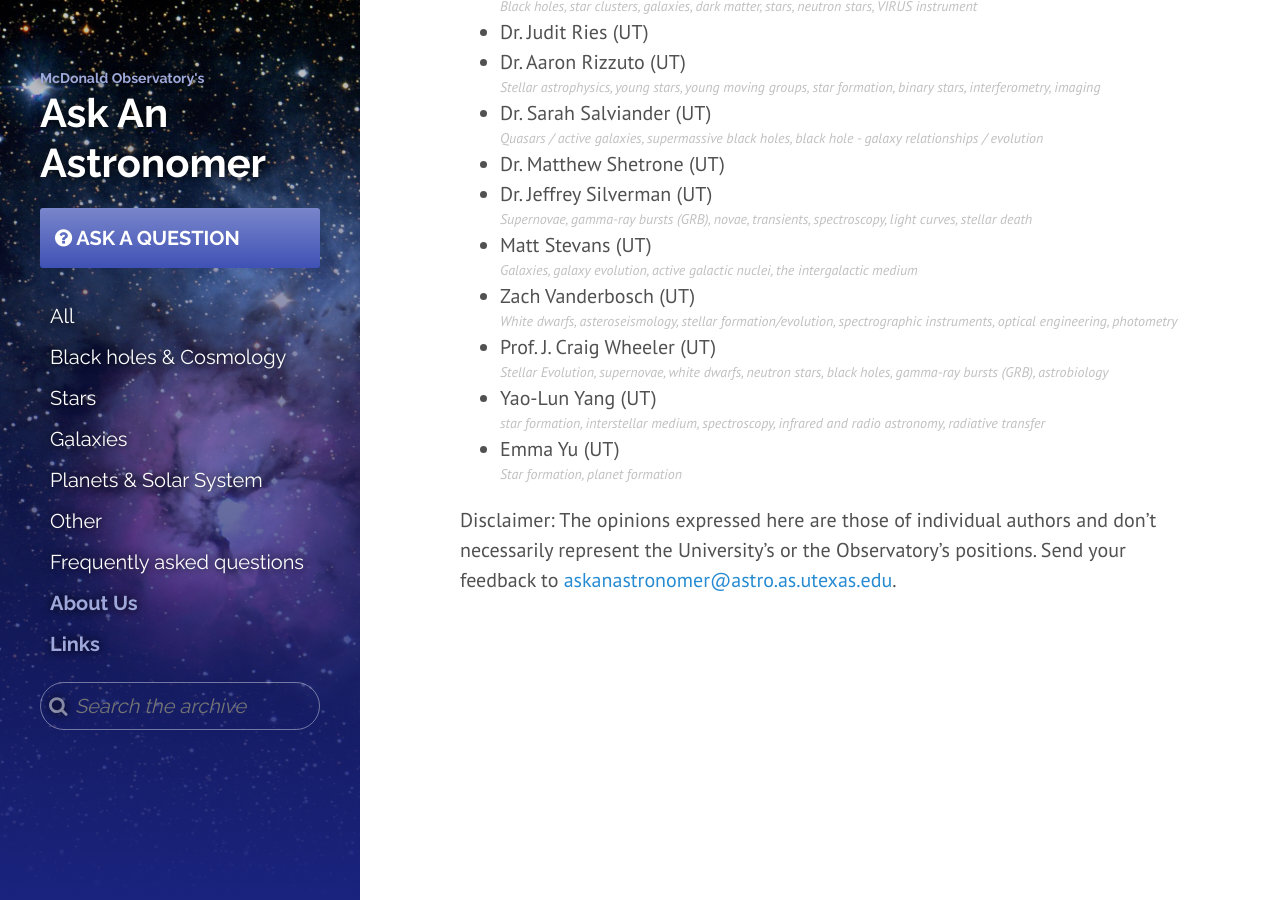
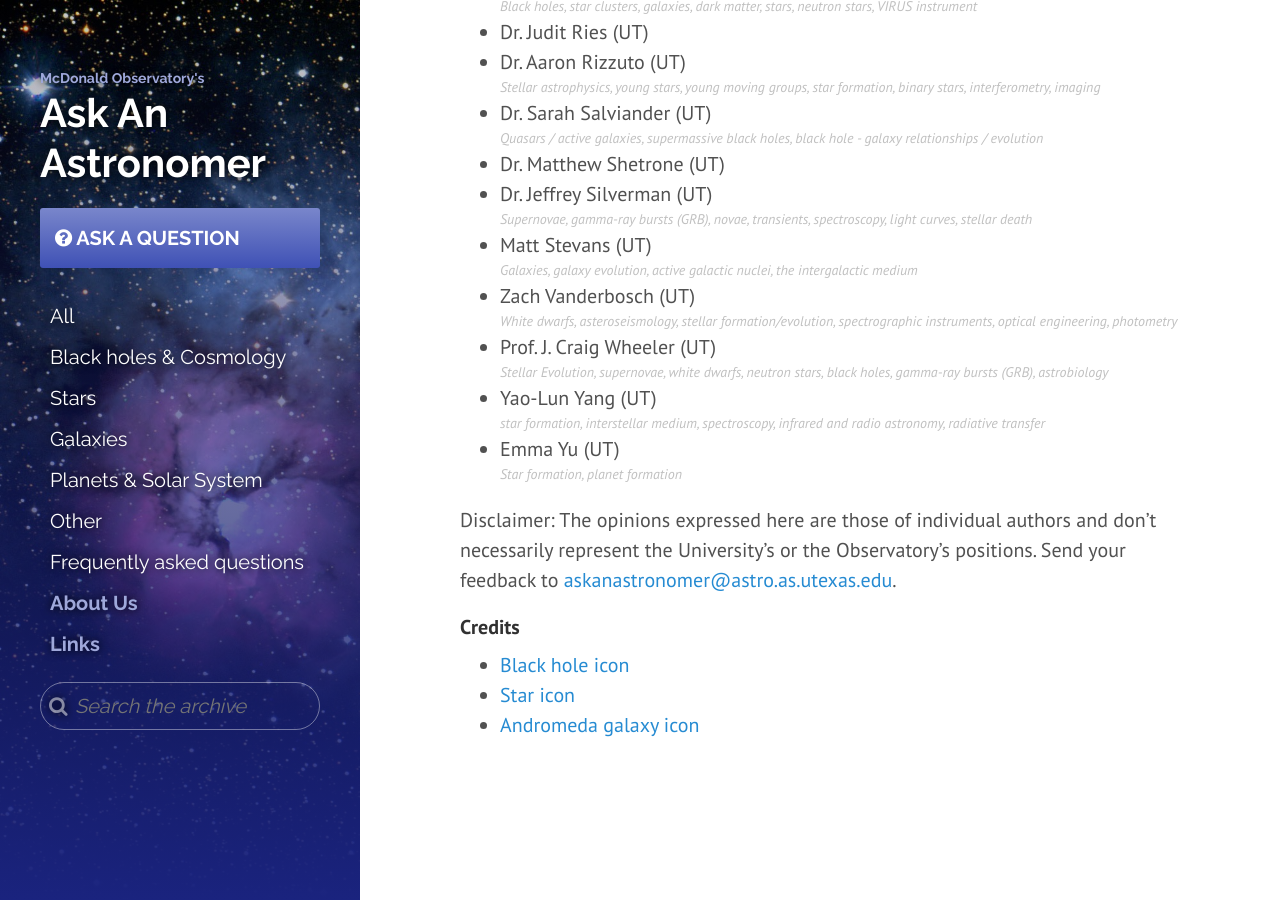
Before and after one commit to askanastronomer/askanastronomer.github.io, a Jekyll site: the page built from about.md, in a window 1280 px wide and 900 px high, scrolled down 1388 px. Built offline with Jekyll 4.4.1, drawn with Linux system fonts in a browser that asks for light colours; nearby versions of some CDN libraries.

Commit message:
Refreshed look

```diff
--- a/about.md
+++ b/about.md
@@ -43,3 +43,9 @@ font-size:0.7rem;
 * Emma Yu (UT) *Star formation, planet formation*
 
 Disclaimer: The opinions expressed here are those of individual authors and don't necessarily represent the University's or the Observatory's positions. Send your feedback to [askanastronomer@astro.as.utexas.edu](mailto:askanastronomer@astro.as.utexas.edu).
+
+
+#### Credits
+- [Black hole icon](http://www.nasa.gov/mission_pages/nustar/multimedia/pia16695.html)
+- [Star icon](http://www.spacetelescope.org/images/html/heic0516b.html)
+- [Andromeda galaxy icon](https://en.wikipedia.org/wiki/Andromeda_Galaxy#/media/File:Andromeda_Galaxy_(with_h-alpha).jpg)
```
Also changed, not shown: _posts/2015-10-02-looking-at-the-milky-way.md (+1 -1 lines), img/center_galaxy_thumb.jpg (added), img/icon_bh.jpg, img/icon_galaxy.jpg, img/icon_ss.jpg, img/icon_stars.jpg.
